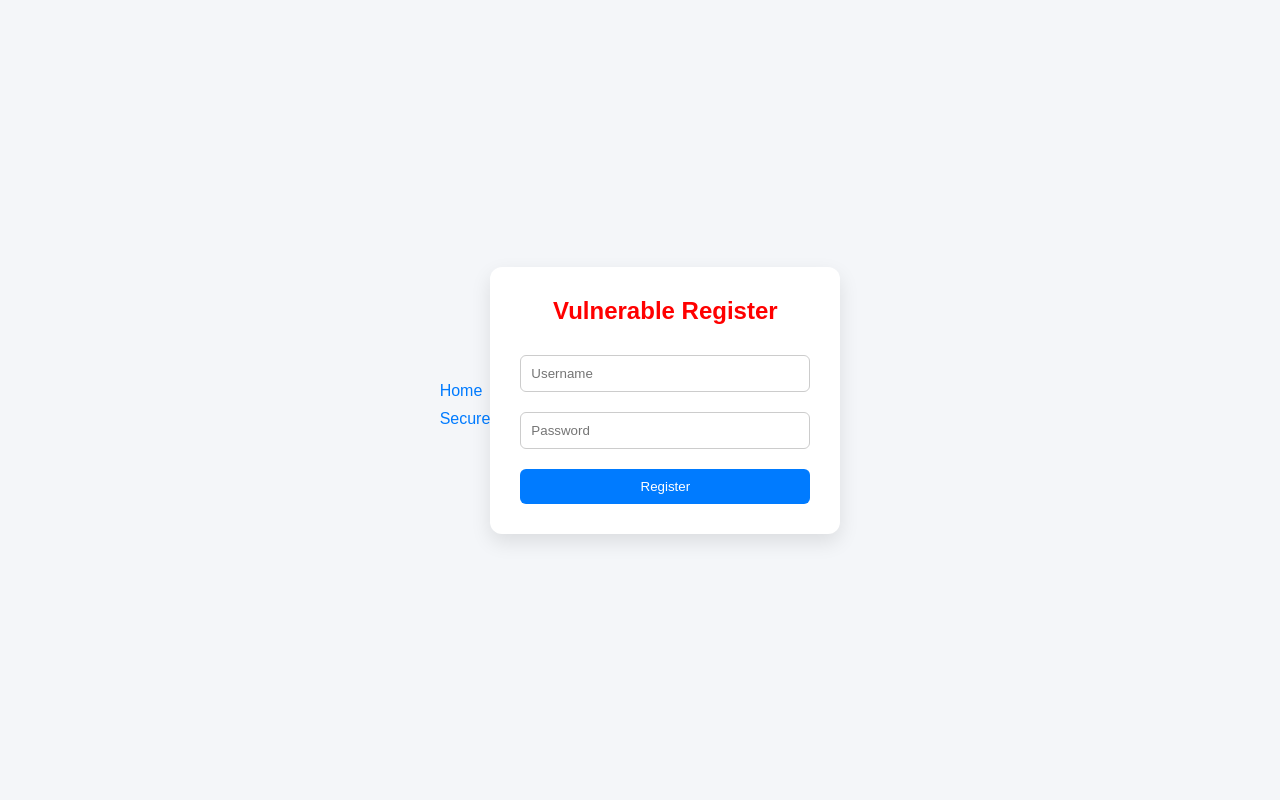
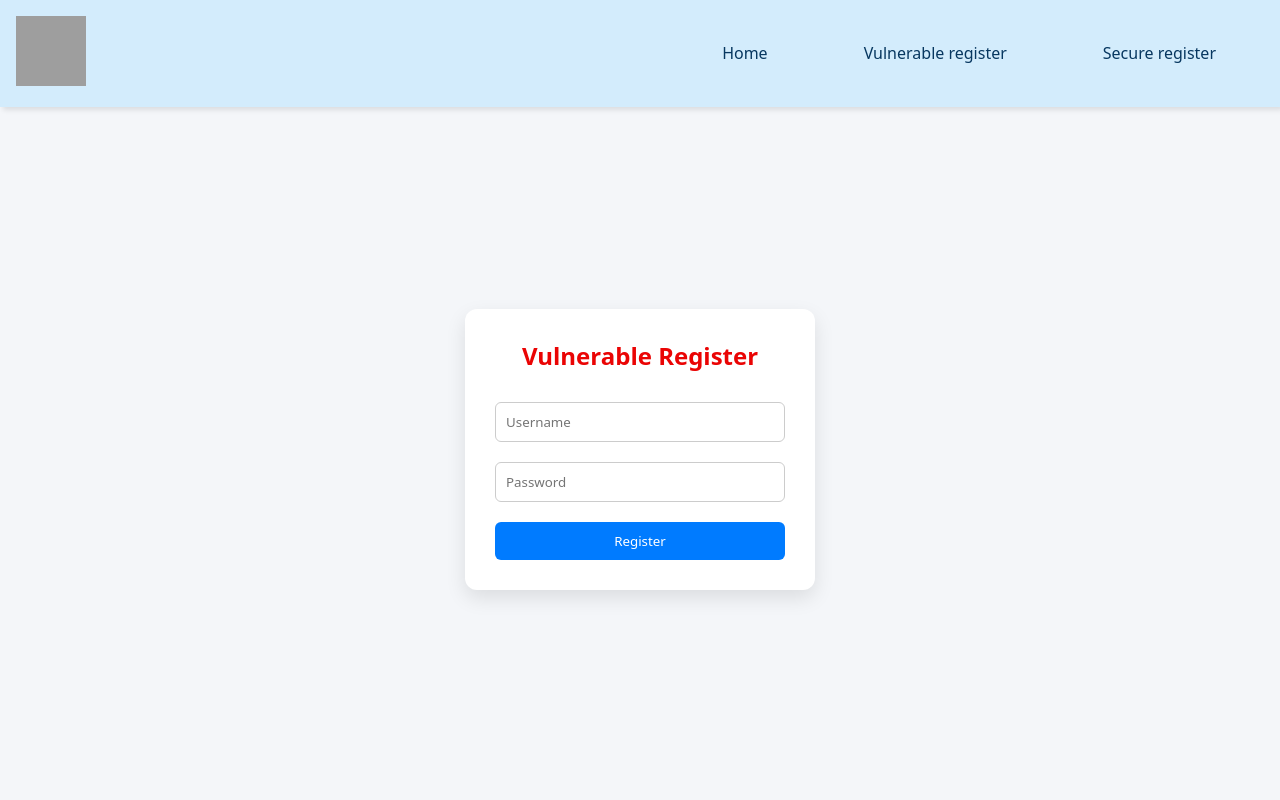
Before and after one commit to lollileeno/SecPro, a Flask app: page /register in a window 1280 px wide. Run offline with Flask 3, Linux system fonts and the light colour scheme; some libraries are stand-ins or nearby versions; grey boxes are pictures that could not be loaded.

Commit message:
front end modifications

```diff
--- a/static/style.css
+++ b/static/style.css
@@ -3,13 +3,47 @@
   margin: 0;
   padding: 0;
   box-sizing: border-box;
-  font-family: Arial, sans-serif;
+  font-family: system-ui, -apple-system, BlinkMacSystemFont, 'Segoe UI', Roboto, Oxygen, Ubuntu, Cantarell, 'Open Sans', 'Helvetica Neue', sans-serif, sans-serif;
 }
-
-
+nav {
+    position: fixed;
+    top: 0;
+    left: 0;
+    width: 100%;
+    z-index: 999;
+    direction: ltr;
+    margin: 0;
+    backdrop-filter: blur(2px);
+    box-shadow: 3px 3px 5px rgba(0, 0, 0, 0.1);
+    font-weight: 500;
+    background-color: #a8dfff6e;
+}
+nav ul:not(img){
+  display: flex;
+  flex-direction: row;
+  justify-content: flex-end;
+}
+nav li:first-child {
+    margin-right: auto;
+    padding: 1rem;
+}
+li{
+    list-style: none;
+    margin-right: 2rem;;
+}
+nav a{
+color:rgb(7, 55, 96);
+text-align: center;
+padding: 2rem;
+}
+nav a:hover{
+  background-color: #0f8bf736;
+  border-radius: 1rem;
+  text-decoration: none;
+}
 body {
   background: #f4f6f9;
-  display: flex;
+  display: grid;
   justify-content: center;
   align-items: center;
   height: 100vh;
@@ -19,6 +53,7 @@ body {
 .container {
   background: white;
   padding: 30px;
+  margin: 10rem;
   border-radius: 12px;
   width: 350px;
   box-shadow: 0 8px 20px rgba(0,0,0,0.1);
--- a/templates/register.html
+++ b/templates/register.html
@@ -3,17 +3,24 @@
 <head>
     <meta charset="UTF-8">
     <title>Vulnerable Register</title>
-    <link rel="stylesheet" href="{{ url_for('static', filename='style.css') }}">
+     <link rel="stylesheet" href="/static/style.css"> <!--temp from testing locally-->
 </head>
 <body>
 
-<div class="nav">
-    <a href="/">Home</a>
-    <a href="/secure_register">Secure</a>
-</div>
+<header>
+         <nav>
+            <ul>
+            <li><img src="https://static.vecteezy.com/system/resources/thumbnails/025/733/420/small/shield-coat-arms-design-elements-png.png" width="70px" height="70px"></li>
+            <li><a href="/"> Home </a></li>
+            <li><a href="/register"> Vulnerable register </a></li>
+            <li><a href="/secure_register"> Secure register </a></li>
+            </ul>
+        </nav>
+    </header>
+
 
 <div class="container">
-    <h2 style="color:red;">Vulnerable Register</h2>
+    <h2 style="color:rgb(234, 4, 4);">Vulnerable Register</h2>
 
     <form method="POST">
         <input type="text" name="username" placeholder="Username" required>
```
Also changed, not shown: templates/home.html (+13 -8 lines), templates/login.html (+12 -6 lines), templates/secure_admin.html (+9 -4 lines), templates/secure_login.html (+12 -6 lines), templates/secure_register.html (+12 -5 lines).
